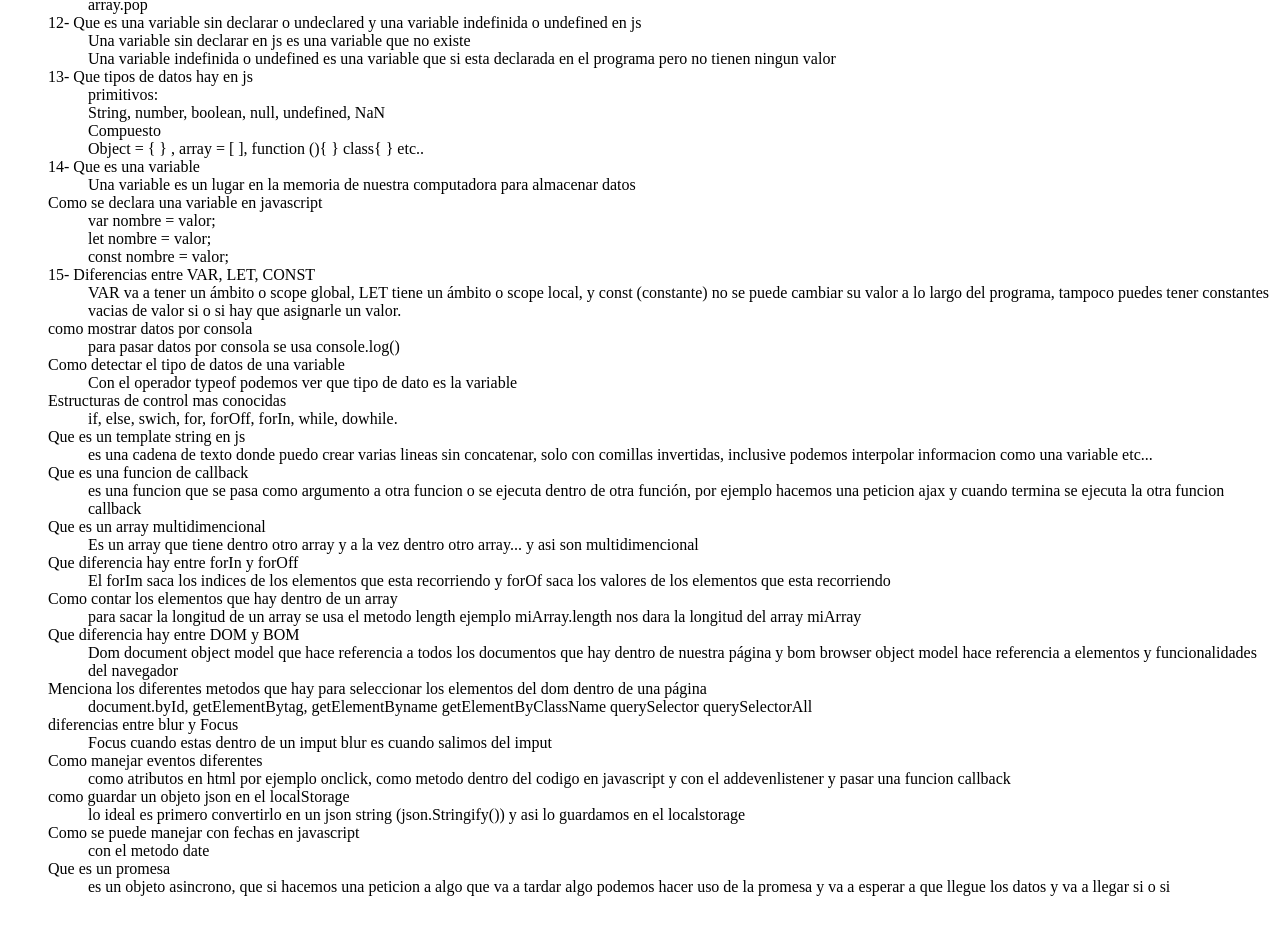
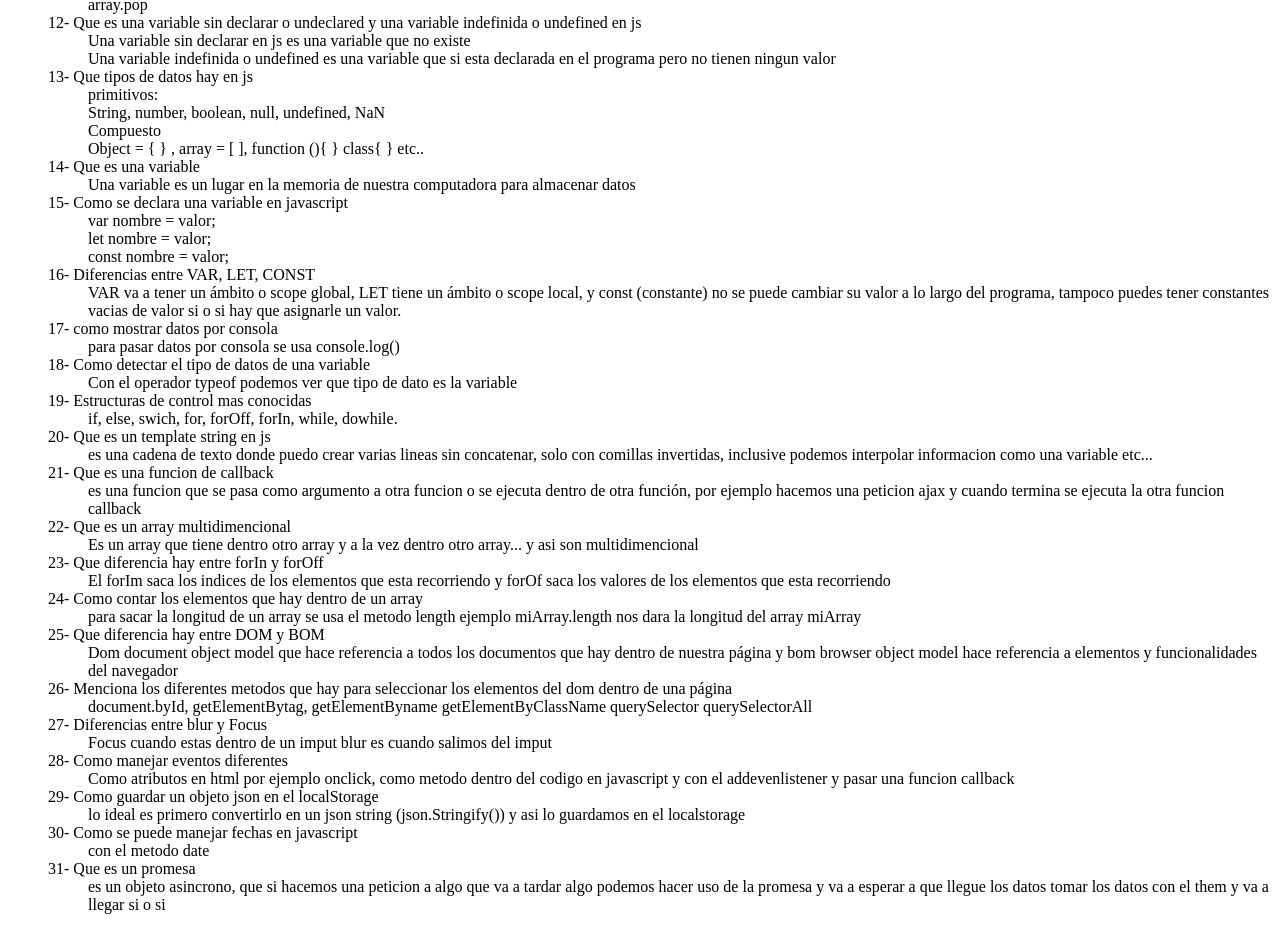
Before and after one commit to diegopico7/preguntasJSentrevistas, a plain HTML site: page index.html in a window 1280 px wide. Shown: the part 696-1626 px from the top of the page. Drawn offline with Linux system fonts and the light colour scheme.

Commit message:
modificando algunas repuestas

```diff
--- a/index.html
+++ b/index.html
@@ -82,52 +82,52 @@
     <dd>Object = { } , array = [ ], function (){ } class{ } etc.. </dd>
     <dt>14- Que es una variable</dt>
     <dd>Una variable es un lugar en la memoria de nuestra computadora para almacenar datos</dd>
-    <dt>Como se declara una variable en javascript</dt>
+    <dt>15- Como se declara una variable en javascript</dt>
     <dd>var nombre = valor;</dd>
     <dd>let nombre = valor;</dd>
     <dd>const nombre = valor;</dd>
-    <dt>15- Diferencias entre VAR, LET, CONST</dt>
+    <dt>16- Diferencias entre VAR, LET, CONST</dt>
     <dd>VAR va a tener un ámbito o scope global, LET tiene un ámbito o scope local, y const (constante) no se puede
       cambiar su valor
       a lo largo del
       programa, tampoco puedes tener constantes vacias de valor si o si hay que asignarle un valor.</dd>
-    <dt>como mostrar datos por consola</dt>
+    <dt>17- como mostrar datos por consola</dt>
     <dd>para pasar datos por consola se usa console.log() </dd>
-    <dt>Como detectar el tipo de datos de una variable</dt>
+    <dt>18- Como detectar el tipo de datos de una variable</dt>
     <dd>Con el operador typeof podemos ver que tipo de dato es la variable</dd>
-    <dt>Estructuras de control mas conocidas</dt>
+    <dt>19- Estructuras de control mas conocidas</dt>
     <dd>if, else, swich, for, forOff, forIn, while, dowhile.</dd>
-    <dt>Que es un template string en js</dt>
+    <dt>20- Que es un template string en js</dt>
     <dd>es una cadena de texto donde puedo crear varias lineas sin concatenar, solo con comillas invertidas, inclusive
       podemos interpolar informacion como una variable etc...</dd>
-    <dt>Que es una funcion de callback</dt>
+    <dt>21- Que es una funcion de callback</dt>
     <dd>es una funcion que se pasa como argumento a otra funcion o se ejecuta dentro de otra función, por ejemplo
       hacemos una peticion ajax y cuando termina se ejecuta la otra funcion callback</dd>
-    <dt>Que es un array multidimencional</dt>
+    <dt>22- Que es un array multidimencional</dt>
     <dd>Es un array que tiene dentro otro array y a la vez dentro otro array... y asi son multidimencional</dd>
-    <dt>Que diferencia hay entre forIn y forOff</dt>
+    <dt>23- Que diferencia hay entre forIn y forOff</dt>
     <dd>El forIm saca los indices de los elementos que esta recorriendo y forOf saca los valores de los elementos que
       esta recorriendo</dd>
-    <dt>Como contar los elementos que hay dentro de un array</dt>
+    <dt>24- Como contar los elementos que hay dentro de un array</dt>
     <dd>para sacar la longitud de un array se usa el metodo length ejemplo miArray.length nos dara la longitud del array
       miArray</dd>
-    <dt>Que diferencia hay entre DOM y BOM</dt>
+    <dt>25- Que diferencia hay entre DOM y BOM</dt>
     <dd>Dom document object model que hace referencia a todos los documentos que hay dentro de nuestra página y bom
       browser object model hace referencia a elementos y funcionalidades del navegador </dd>
-    <dt>Menciona los diferentes metodos que hay para seleccionar los elementos del dom dentro de una página</dt>
+    <dt>26- Menciona los diferentes metodos que hay para seleccionar los elementos del dom dentro de una página</dt>
     <dd>document.byId, getElementBytag, getElementByname getElementByClassName querySelector querySelectorAll </dd>
-    <dt>diferencias entre blur y Focus</dt>
+    <dt>27- Diferencias entre blur y Focus</dt>
     <dd>Focus cuando estas dentro de un imput blur es cuando salimos del imput</dd>
-    <dt>Como manejar eventos diferentes</dt>
-    <dd>como atributos en html por ejemplo onclick, como metodo dentro del codigo en javascript y con el addevenlistener
+    <dt>28- Como manejar eventos diferentes</dt>
+    <dd>Como atributos en html por ejemplo onclick, como metodo dentro del codigo en javascript y con el addevenlistener
       y pasar una funcion callback </dd>
-    <dt>como guardar un objeto json en el localStorage</dt>
+    <dt>29- Como guardar un objeto json en el localStorage</dt>
     <dd>lo ideal es primero convertirlo en un json string (json.Stringify()) y asi lo guardamos en el localstorage</dd>
-    <dt>Como se puede manejar con fechas en javascript</dt>
+    <dt>30- Como se puede manejar fechas en javascript</dt>
     <dd>con el metodo date</dd>
-    <dt>Que es un promesa </dt>
+    <dt>31- Que es un promesa </dt>
     <dd>es un objeto asincrono, que si hacemos una peticion a algo que va a tardar algo podemos hacer uso de la
-      promesa y va a esperar a que llegue los datos y va a llegar si o si </dd>
+      promesa y va a esperar a que llegue los datos tomar los datos con el them y va a llegar si o si </dd>
   </ol>
 
 
```
